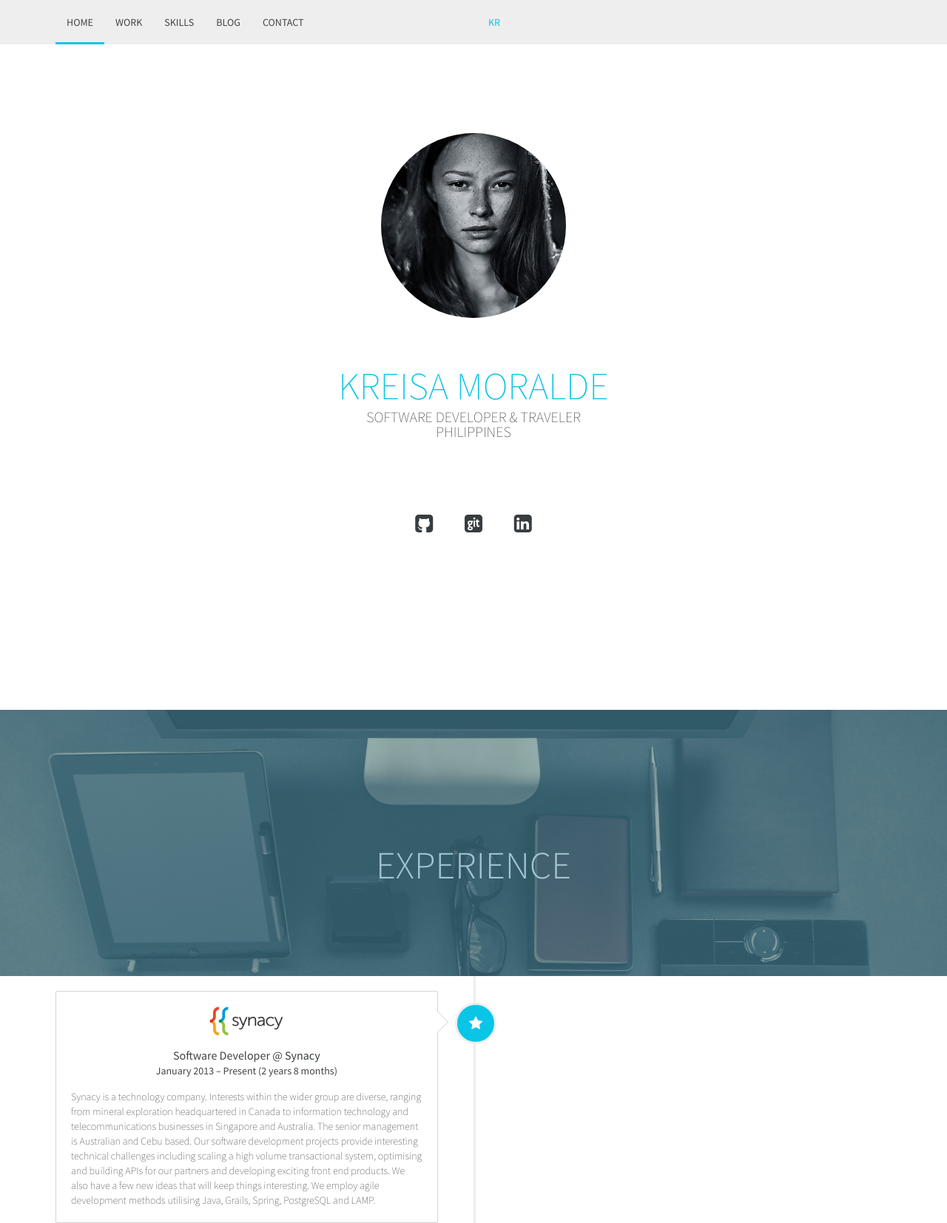
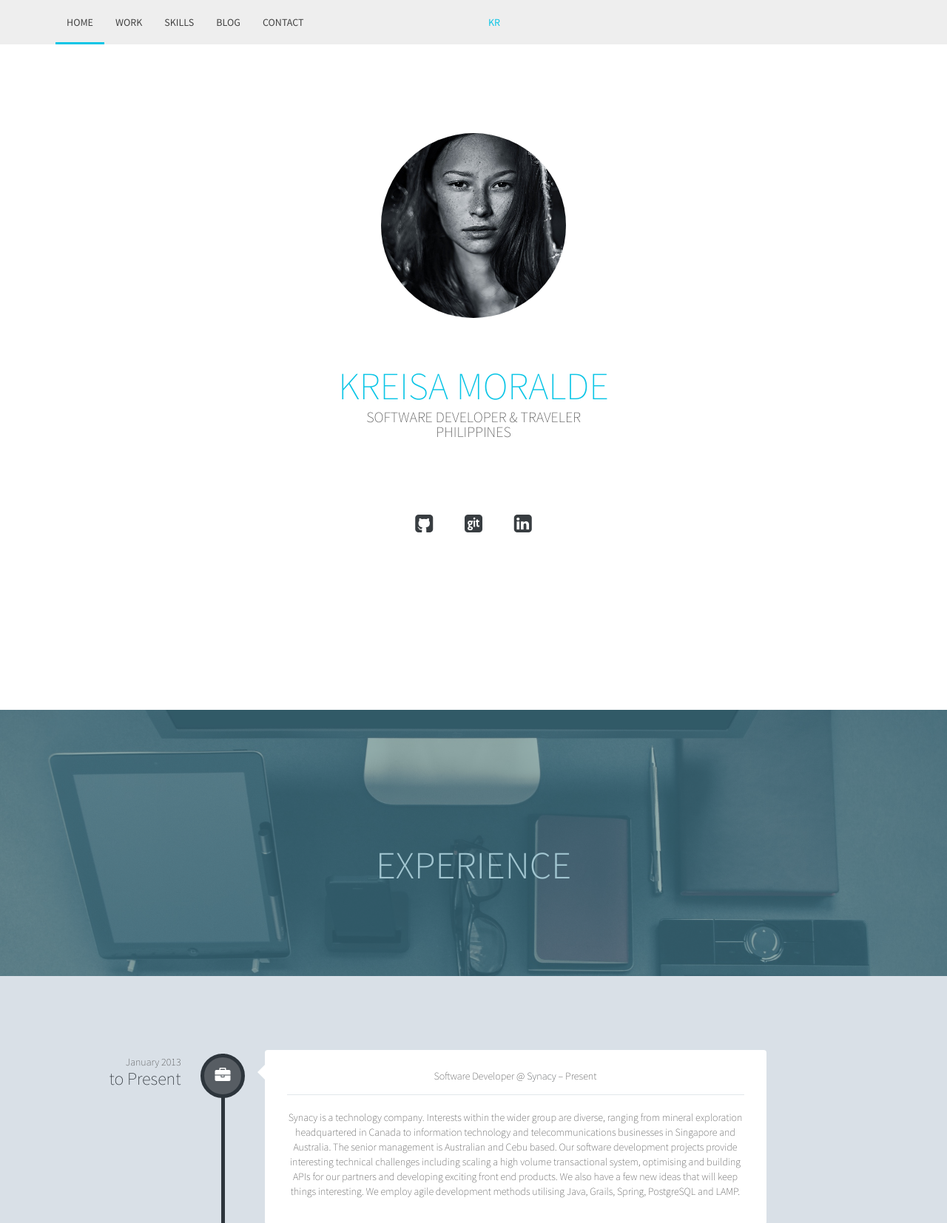
Before and after one commit to kreighza/kreighza.github.io, a Jekyll site: the page built from index.html, in a window 1280 px wide. Shown: the top 1654 px of the page at 74% size. Built offline with Jekyll 4.4.1, drawn with Linux system fonts in a browser that asks for light colours; some of the changed text lies outside the part shown; grey boxes are pictures that could not be loaded.

Commit message:
customize timeline.

```diff
--- a/_sass/_base.scss
+++ b/_sass/_base.scss
@@ -70,127 +70,152 @@ a:hover {
 
 /* Timeline
  ========================================================================== */
-
 .timeline {
-  list-style: none;
-  padding: 20px 0 20px;
-  position: relative;
+    list-style-type: none;
+    margin: 0;
+    padding: 0;
+    position: relative;
 }
 .timeline:before {
-  top: 0;
-  bottom: 0;
-  position: absolute;
-  content: " ";
-  width: 3px;
-  background-color: $light-grey;
-  left: 50%;
+    content: '';
+    position: absolute;
+    top: 5px;
+    bottom: 5px;
+    width: 5px;
+    background: #2d353c;
+    left: 20%;
+    margin-left: -2.5px;
 }
-.timeline > li {
-  margin-bottom: 20px;
-  position: relative;
+.timeline>li {
+    position: relative;
+    min-height: 50px;
 }
-.timeline > li:before,
-.timeline > li:after {
-  content: " ";
-  display: table;
+.timeline>li+li {
+    margin-top: 40px;
 }
-.timeline > li:after {
-  clear: both;
+.timeline .timeline-time {
+    position: absolute;
+    left: 0;
+    width: 15%;
+    text-align: right;
+    padding-top: 7px;
 }
-.timeline > li:before,
-.timeline > li:after {
-  content: " ";
-  display: table;
+.timeline .timeline-time .date,
+.timeline .timeline-time .time {
+    display: block;
 }
-.timeline > li:after {
-  clear: both;
+.timeline .timeline-time .date {
+    line-height: 18px;
+    font-size: 14px;
 }
-.timeline > li > .timeline-panel {
-  width: 42%;
-  float: left;
-  border: 1px solid #d4d4d4;
-  border-radius: 2px;
-  padding: 20px;
-  position: relative;
+.timeline .timeline-time .time {
+    line-height: 28px;
+    font-size: 24px;
+    color: #242a30;
 }
-.timeline > li > .timeline-panel:before {
-  position: absolute;
-  top: 26px;
-  right: -15px;
-  display: inline-block;
-  border-top: 15px solid transparent;
-  border-left: 15px solid #ccc;
-  border-right: 0 solid #ccc;
-  border-bottom: 15px solid transparent;
-  content: " ";
+.timeline .timeline-icon {
+    left: 15%;
+    position: absolute;
+    width: 10%;
+    text-align: center;
+    top: 5px;
 }
-.timeline > li > .timeline-panel:after {
-  position: absolute;
-  top: 27px;
-  right: -14px;
-  display: inline-block;
-  border-top: 14px solid transparent;
-  border-left: 14px solid #fff;
-  border-right: 0 solid #fff;
-  border-bottom: 14px solid transparent;
-  content: " ";
+.timeline .timeline-icon a {
+    text-decoration: none;
+    width: 50px;
+    height: 50px;
+    display: inline-block;
+    -webkit-border-radius: 50px;
+    -moz-border-radius: 50px;
+    border-radius: 50px;
+    background: #575d63;
+    line-height: 40px;
+    color: #fff;
+    font-size: 14px;
+    border: 5px solid #2d353c;
+    transition: background .2s linear;
+    -moz-transition: background .2s linear;
+    -webkit-transition: background .2s linear;
 }
-.timeline > li > .timeline-badge {
-  color: #fff;
-  width: 50px;
-  height: 50px;
-  line-height: 50px;
-  font-size: 1.4em;
-  text-align: center;
-  position: absolute;
-  top: 16px;
-  left: 50%;
-  margin-left: -25px;
-  z-index: 100;
-  border-top-right-radius: 50%;
-  border-top-left-radius: 50%;
-  border-bottom-right-radius: 50%;
-  border-bottom-left-radius: 50%;
-  border: solid $light-grey 3px;
+.timeline .timeline-icon a:focus,
+.timeline .timeline-icon a:hover {
+    background: $blue;
 }
-.timeline > li.timeline-inverted > .timeline-panel {
-  float: right;
+.timeline .timeline-body {
+    margin-left: 25%;
+    margin-right: 15%;
+    background: #fff;
+    position: relative;
+    padding: 20px 30px;
+    border-radius: 4px;
+    -moz-border-radius: 4px;
+    -webkit-border-radius: 4px;
 }
-.timeline > li.timeline-inverted > .timeline-panel:before {
-  border-left-width: 0;
-  border-right-width: 15px;
-  left: -15px;
-  right: auto;
+.timeline .timeline-body:before {
+    content: '';
+    display: block;
+    position: absolute;
+    border: 10px solid transparent;
+    border-right-color: #fff;
+    left: -20px;
+    top: 20px;
 }
-.timeline > li.timeline-inverted > .timeline-panel:after {
-  border-left-width: 0;
-  border-right-width: 14px;
-  left: -14px;
-  right: auto;
+.timeline-header {
+    padding-bottom: 10px;
+    border-bottom: 1px solid #e2e7eb;
+    line-height: 30px;
 }
-.timeline-badge.primary {
-  background-color: #2e6da4 !important;
+.timeline-header .userimage {
+    float: left;
+    width: 34px;
+    height: 34px;
+    -webkit-border-radius: 40px;
+    -moz-border-radius: 40px;
+    border-radius: 40px;
+    overflow: hidden;
+    margin: -2px 10px -2px 0;
 }
-.timeline-badge.success {
-  background-color: #3f903f !important;
+.timeline-header .username {
+    font-size: 16px;
+    font-weight: 600;
 }
-.timeline-badge.warning {
-  background-color: #f0ad4e !important;
+.timeline-header .username,
+.timeline-header .username a {
+    color: #00acac
 }
-.timeline-badge.danger {
-  background-color: #d9534f !important;
+.timeline img {
+    max-width: 100%;
+    display: block;
 }
-.timeline-badge.info {
-  background-color: #5bc0de !important;
+.timeline-content {
+    font-size: 14px;
+}
+.timeline-content+.timeline-footer,
+.timeline-header+.timeline-content,
+.timeline-header+.timeline-footer {
+    margin-top: 20px;
+}
+.timeline-content:after,
+.timeline-content:before {
+    content: '';
+    display: table;
+    clear: both;
 }
 .timeline-title {
-  margin-top: 0;
-  color: inherit;
+    margin-top: 0
 }
-.timeline-body > p,
-.timeline-body > ul {
-  margin-bottom: 0;
+.timeline-footer {
+    margin: -20px -30px;
+    padding: 20px 30px;
+    background: #e8ecf1;
+    -webkit-border-radius: 0 0 4px 4px;
+    -moz-border-radius: 0 0 4px 4px;
+    border-radius: 0 0 4px 4px;
 }
-.timeline-body > p + p {
-  margin-top: 5px;
+.timeline-footer a:not(.btn) {
+    color: #575d63;
 }
+.timeline-footer a:not(.btn):focus,
+.timeline-footer a:not(.btn):hover {
+    color: #2d353c;
+}
--- a/_sass/_helper.scss
+++ b/_sass/_helper.scss
@@ -99,6 +99,10 @@
     background-image: url($img-work);
 }
 
+.bg-light-grey {
+    background-color: $light-grey;
+}
+
 /* Overlays
  ========================================================================== */
 .blue-overlay {
@@ -124,3 +128,19 @@ ul.inline-list {
 ul.list-m-20 li {
     margin: 20px;
 }
+
+/* Padding
+ ========================================================================== */
+.p-t-100 {
+    padding-top: 100px;
+}
+
+.p-b-100 {
+    padding-bottom: 100px;
+}
+
+/* Line Height
+ ========================================================================== */
+.l-h-50 {
+    line-height: 50px;
+}
--- a/css/main.scss
+++ b/css/main.scss
@@ -17,7 +17,7 @@ $img-work: "../images/work.jpg";
 $blue: #0AC5E6;
 $black: #383D41;
 $white: #FFFFFF;
-$light-grey: #EEEEEE;
+$light-grey: #D9E0E7;
 
 
 // Width of the content area
--- a/index.html
+++ b/index.html
@@ -3,12 +3,10 @@ layout: default
 ---
 <div class="kr-section uk-height-1-1">
    <div class="uk-container uk-container-center uk-text-center uk-height-1-1 font-family-light">
-
       <img class="uk-border-circle" src="/images/profile-photo.jpg" width="250" height="250" title="profile-photo" alt="profile-photo">
       <div class="uk-heading-large uppercase m-t-60 font-color-blue">{{ site.title }}</div>
       <div class="uppercase font-size-regular"> {{ site.job_title1 }} & {{ site.job_title2 }} </div>
       <div class="uppercase font-size-regular"> {{ site.current_location }} </div>
-
       <ul class="inline-list list-m-20 m-t-100" style="padding-left: 0px;">
          <li>
             <a href="{{ site.github }}" target="_blank"> <i class="uk-icon-github-square uk-icon-medium"></i></a>
@@ -20,10 +18,8 @@ layout: default
             <a href="{{ site.linkedin }}" target="_blank"><i class="uk-icon-linkedin-square uk-icon-medium"></i></a>
          </li>
       </ul>
-
    </div>
 </div>
-
 <div class="uk-cover-background uk-position-relative bg-work font-family-light">
    <div class="blue-overlay"></div>
    <div class="">
@@ -34,50 +30,85 @@ layout: default
    </div>
 </div>
 
-<div class="">
+<div class="bg-light-grey">
    <div class="uk-container uk-container-center uk-text-center uk-height-1-1 font-family-light">
-    <div class="container">
+      <div class="container p-t-100 p-b-100" style="background-color: #D9E0E7;">
          <ul class="timeline">
             <li>
-          <div class="timeline-badge bg-blue"><i class="uk-icon-star"></i></div>
-          <div class="timeline-panel">
-            <div class="timeline-heading">
-              <p><img src="images/synacy-100x40.png"></p>
+               <!-- begin timeline-time -->
+               <div class="timeline-time">
+                  <span class="date">January 2013</span>
+                  <span class="time">to Present</span>
                </div>
+               <!-- end timeline-time -->
+               <!-- begin timeline-icon -->
+               <div class="timeline-icon">
+                  <a href="javascript:;"><i class="uk-icon-briefcase uk-icon-small l-h-50"></i></a>
+               </div>
+               <!-- end timeline-icon -->
+               <!-- begin timeline-body -->
                <div class="timeline-body">
-                <h4 class="m-0">Software Developer @ <a href="http://synacy.com/">Synacy</a></h4>
-                <h5 class="m-0">January 2013 – Present (2 years 8 months)</h3>
-                <p class="uk-text-left">
+                  <div class="timeline-header">
+                     Software Developer @ <a href="http://synacy.com/">Synacy</a>
+                     <span class="pull-right text-muted"> – Present</span>
+                  </div>
+                  <div class="timeline-content">
+                     <p>
                         Synacy is a technology company.
-
                         Interests within the wider group are diverse, ranging from mineral exploration headquartered in Canada to information technology and telecommunications businesses in Singapore and Australia. The senior management is Australian and Cebu based.
-
                         Our software development projects provide interesting technical challenges including scaling a high volume transactional system, optimising and building APIs for our partners and developing exciting front end products. We also have a few new ideas that will keep things interesting. We employ agile development methods utilising Java, Grails, Spring, PostgreSQL and LAMP.
                      </p>
                   </div>
                </div>
+               <!-- end timeline-body -->
             </li>
-        <li class="timeline-inverted">
-          <div class="timeline-badge bg-blue"><i class="uk-icon-star"></i></div>
-          <div class="timeline-panel">
-            <div class="timeline-heading">
-              <p><img src="https://media.licdn.com/media/p/1/000/019/0b8/25f8e07.png"></p>
+            <li>
+               <!-- begin timeline-time -->
+               <div class="timeline-time">
+                  <span class="date">December 2011</span>
+                  <span class="time">to Present</span>
                </div>
+               <!-- end timeline-time -->
+               <!-- begin timeline-icon -->
+               <div class="timeline-icon">
+                  <a href="javascript:;"><i class="uk-icon-briefcase uk-icon-small l-h-50"></i></a>
+               </div>
+               <!-- end timeline-icon -->
+               <!-- begin timeline-body -->
                <div class="timeline-body">
-                <h4 class="m-0">Software Developer @ <a href="http://orangeandbronze.com/">Orange and Bronze</a></h4>
-                <h5 class="m-0">December 2011 – Present (3 years 9 months)</h3>
-                <p class="uk-text-left">
+                  <div class="timeline-header">
+                     Software Developer @ <a href="http://orangeandbronze.com/">Orange and Bronze</a>
+                     <span class="pull-right text-muted">December 2011 – Present</span>
+                  </div>
+                  <div class="timeline-content">
+                     <p class="lead">
+                        <i class="fa fa-quote-left fa-fw pull-left"></i>
                         The role of the software developer is the creation of software. The tasks involved include but are not limited to the following: programming, installation and configuration of software, design of software
                         research, testing, collaboration with teammates and other stakeholders, and documentation. The software developer may also assume the role of consultant. The role largely involves assisting or advising clients in the field of software development. Other roles and tasks may be assigned as needed.
-
+                        <i class="fa fa-quote-right fa-fw pull-right"></i>
                      </p>
                   </div>
+
                </div>
+               <!-- end timeline-body -->
             </li>
-
+            <li>
+               <!-- begin timeline-icon -->
+               <div class="timeline-icon">
+                  <a href="javascript:;"><i class="uk-icon-graduation-cap uk-icon-small l-h-50"></i></a>
+               </div>
+               <!-- end timeline-icon -->
+               <div class="timeline-time">
+                  <span class="date">November 2011</span>
+                  <span class="time"></span>
+               </div>
+               <!-- begin timeline-body -->
+               <div class="timeline-body">
+                   Graduated College
+               </div>
+               <!-- begin timeline-body -->
+            </li>
          </ul>
       </div>
-
-
    </div>
 </div>
```
Lines whose indentation alone changed are shown as unchanged.
